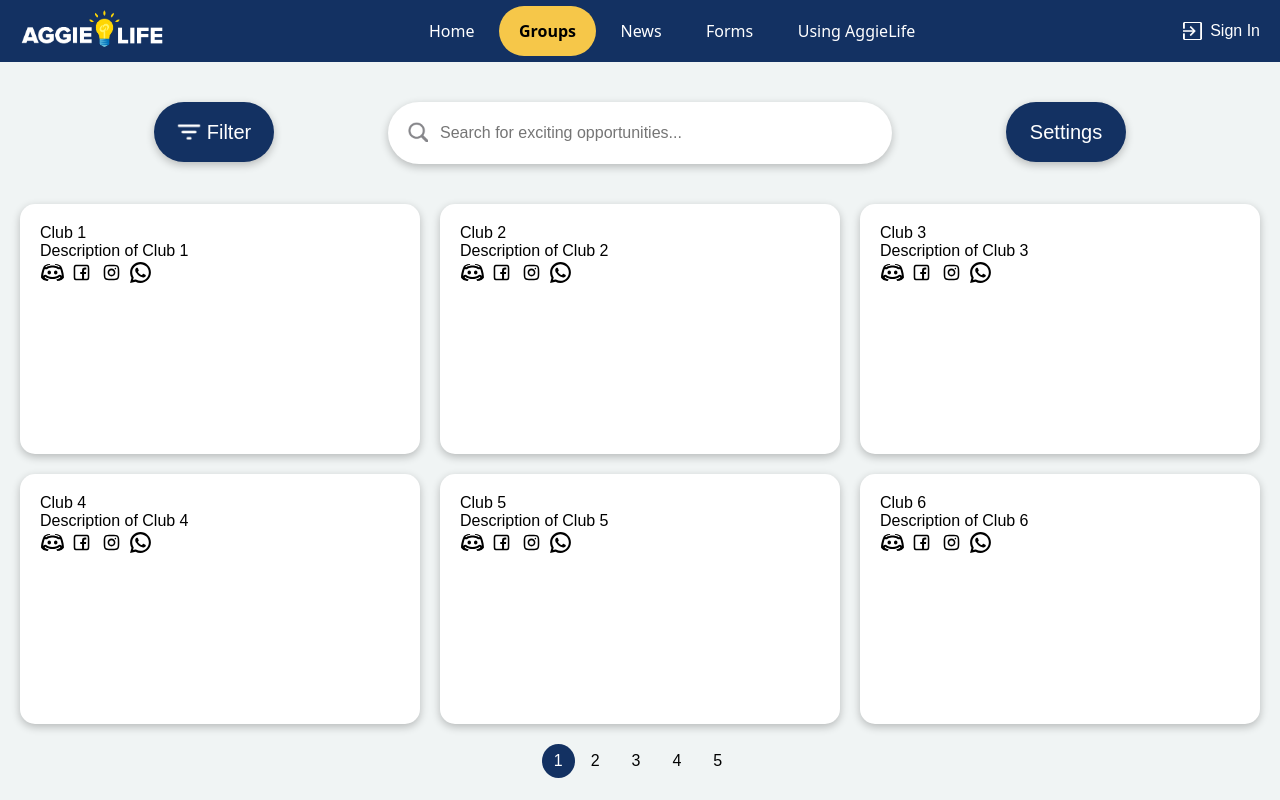
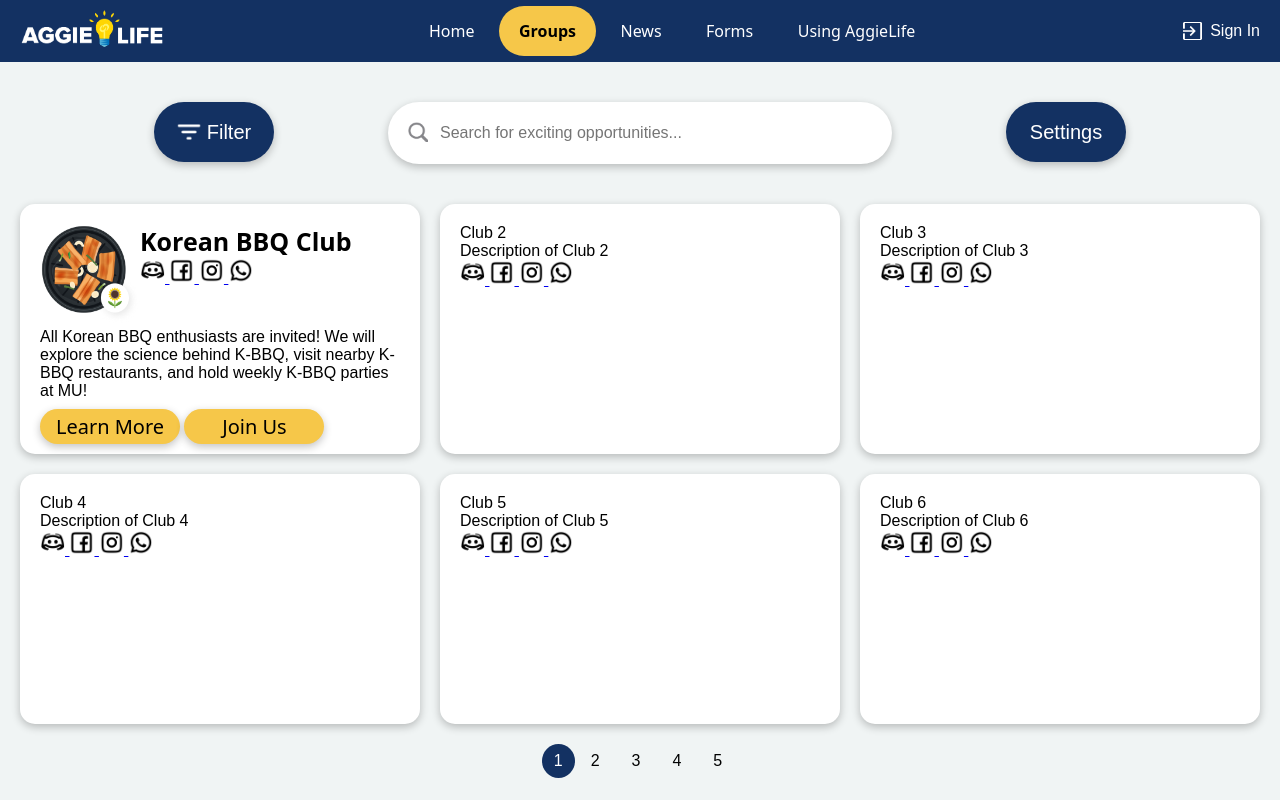
Before and after one commit to mardrea1221/AggieLife, a plain HTML site: page index.html in a window 1280 px wide. Drawn offline with nearby package versions, Linux system fonts and the light colour scheme.

Commit message:
tiles
mostly tile work and styling, putting containers side-by-side, replacing icons

```diff
--- a/index.html
+++ b/index.html
@@ -43,58 +43,71 @@
 
       </nav>
       <div class="tile-container">
-        <div class="tile" data-categories="Category 3,Category 1">Club 1
-          <div class="description">Description of Club 1</div>
-          <div id="socials">
-            <img src="assets/icons8-discord.svg" alt="discord" width="25" height="25">
-            <img src="assets/icons8-facebook.svg" alt="facebook" width="25" height="25">
-            <img src="assets/icons8-instagram.svg" alt="instagram" width="25" height="25">
-            <img src="assets/icons8-whatsapp.svg" alt="whatsapp" width="25" height="25">
+        <div class="tile" data-categories="Category 3,Category 1">
+          <div id="wrapper">
+            <div id="side-1">
+              <img src="assets/Group-6.png" alt="aggie" width="100" height="100">
+            </div>
+            <div id="side-2">
+              <div class="club-name">Korean BBQ Club</div>
+              <div id="socials">
+                <a href="https://discord.com/"> <img src="assets/Vector-2.png" alt="discord" width="25" height="25"> </a>
+                <a href="https://facebook.com/"> <img src="assets/Vector.png" alt="facebook" width="25" height="25"> </a>
+                <a href="https://instagram.com/"> <img src="assets/Vector-1.png" alt="instagram" width="25" height="25"> </a>
+                <a href="https://www.whatsapp.com/"> <img src="assets/Vector-3.png" alt="whatsapp" width="25" height="25"> </a>
+              </div>
+            </div>
+          </div>
+          <div class="description">All Korean BBQ enthusiasts are invited! We will explore the science behind K-BBQ,
+            visit nearby K-BBQ restaurants, and hold weekly K-BBQ parties at MU!</div>
+          <div class="tile-buttons">
+            <button type="button" id="learn-btn">Learn More</button>
+            <button type="button" id="join-btn">Join Us</button>
           </div>
         </div>
         <div class="tile" data-categories="Category 1,Category 3">Club 2
           <div class="description">Description of Club 2</div>
           <div id="socials">
-            <img src="assets/icons8-discord.svg" alt="discord" width="25" height="25">
-            <img src="assets/icons8-facebook.svg" alt="facebook" width="25" height="25">
-            <img src="assets/icons8-instagram.svg" alt="instagram" width="25" height="25">
-            <img src="assets/icons8-whatsapp.svg" alt="whatsapp" width="25" height="25">
+            <a href="https://discord.com/"> <img src="assets/Vector-2.png" alt="discord" width="25" height="25"> </a>
+            <a href="https://facebook.com/"> <img src="assets/Vector.png" alt="facebook" width="25" height="25"> </a>
+            <a href="https://instagram.com/"> <img src="assets/Vector-1.png" alt="instagram" width="25" height="25"> </a>
+            <a href="https://www.whatsapp.com/"> <img src="assets/Vector-3.png" alt="whatsapp" width="25" height="25"> </a>
           </div>
         </div>
         <div class="tile" data-categories="Category 2,Category 3">Club 3
           <div class="description">Description of Club 3</div>
           <div id="socials">
-            <img src="assets/icons8-discord.svg" alt="discord" width="25" height="25">
-            <img src="assets/icons8-facebook.svg" alt="facebook" width="25" height="25">
-            <img src="assets/icons8-instagram.svg" alt="instagram" width="25" height="25">
-            <img src="assets/icons8-whatsapp.svg" alt="whatsapp" width="25" height="25">
+            <a href="https://discord.com/"> <img src="assets/Vector-2.png" alt="discord" width="25" height="25"> </a>
+            <a href="https://facebook.com/"> <img src="assets/Vector.png" alt="facebook" width="25" height="25"> </a>
+            <a href="https://instagram.com/"> <img src="assets/Vector-1.png" alt="instagram" width="25" height="25"> </a>
+            <a href="https://www.whatsapp.com/"> <img src="assets/Vector-3.png" alt="whatsapp" width="25" height="25"> </a>
           </div>
         </div>
         <div class="tile" data-categories="Category 1,Category 2">Club 4
           <div class="description">Description of Club 4</div>
           <div id="socials">
-            <img src="assets/icons8-discord.svg" alt="discord" width="25" height="25">
-            <img src="assets/icons8-facebook.svg" alt="facebook" width="25" height="25">
-            <img src="assets/icons8-instagram.svg" alt="instagram" width="25" height="25">
-            <img src="assets/icons8-whatsapp.svg" alt="whatsapp" width="25" height="25">
+            <a href="https://discord.com/"> <img src="assets/Vector-2.png" alt="discord" width="25" height="25"> </a>
+            <a href="https://facebook.com/"> <img src="assets/Vector.png" alt="facebook" width="25" height="25"> </a>
+            <a href="https://instagram.com/"> <img src="assets/Vector-1.png" alt="instagram" width="25" height="25"> </a>
+            <a href="https://www.whatsapp.com/"> <img src="assets/Vector-3.png" alt="whatsapp" width="25" height="25"> </a>
           </div>
         </div>
         <div class="tile" data-categories="Category 2">Club 5
           <div class="description">Description of Club 5</div>
           <div id="socials">
-            <img src="assets/icons8-discord.svg" alt="discord" width="25" height="25">
-            <img src="assets/icons8-facebook.svg" alt="facebook" width="25" height="25">
-            <img src="assets/icons8-instagram.svg" alt="instagram" width="25" height="25">
-            <img src="assets/icons8-whatsapp.svg" alt="whatsapp" width="25" height="25">
+            <a href="https://discord.com/"> <img src="assets/Vector-2.png" alt="discord" width="25" height="25"> </a>
+            <a href="https://facebook.com/"> <img src="assets/Vector.png" alt="facebook" width="25" height="25"> </a>
+            <a href="https://instagram.com/"> <img src="assets/Vector-1.png" alt="instagram" width="25" height="25"> </a>
+            <a href="https://www.whatsapp.com/"> <img src="assets/Vector-3.png" alt="whatsapp" width="25" height="25"> </a>
           </div>
         </div>
         <div class="tile" data-categories="Category 1">Club 6
           <div class="description">Description of Club 6</div>
           <div id="socials">
-            <img src="assets/icons8-discord.svg" alt="discord" width="25" height="25">
-            <img src="assets/icons8-facebook.svg" alt="facebook" width="25" height="25">
-            <img src="assets/icons8-instagram.svg" alt="instagram" width="25" height="25">
-            <img src="assets/icons8-whatsapp.svg" alt="whatsapp" width="25" height="25">
+            <a href="https://discord.com/"> <img src="assets/Vector-2.png" alt="discord" width="25" height="25"> </a>
+            <a href="https://facebook.com/"> <img src="assets/Vector.png" alt="facebook" width="25" height="25"> </a>
+            <a href="https://instagram.com/"> <img src="assets/Vector-1.png" alt="instagram" width="25" height="25"> </a>
+            <a href="https://www.whatsapp.com/"> <img src="assets/Vector-3.png" alt="whatsapp" width="25" height="25"> </a>
           </div>
         </div>
       </div>
--- a/style.css
+++ b/style.css
@@ -190,6 +190,52 @@ button[type="search"] {
 	border-radius: 15px;
 	padding: 20px;
 	box-shadow: rgba(0, 0, 0, 0.24) 0px 3px 8px;
+	position: relative;
+}
+
+#wrapper {
+    overflow: hidden; /* add this to contain floated children */
+}
+#side-1 {
+    width: 100px;
+    float:left; /* add this */
+}
+#side-2 {
+    float: left; /* add this */
+}
+
+.club-name {
+	font-family: system-ui, -apple-system, BlinkMacSystemFont;
+	font-size: 25px;
+	font-weight: bold;
+}
+
+.tile-buttons {
+	position: absolute;
+	bottom: 10px;
+}
+
+#learn-btn{
+	width: 140px;
+	height: 35px;
+	border: none;
+	border-radius: 1000px;
+	background-color: #F6C749;
+	color: black;
+	font-size: 20px;
+	box-shadow: rgba(0, 0, 0, 0.24) 0px 3px 8px;
+	font-family: system-ui, -apple-system, BlinkMacSystemFont;
+}
+#join-btn{
+	width: 140px;
+	height: 35px;
+	border: none;
+	border-radius: 1000px;
+	background-color: #F6C749;
+	color: black;
+	font-size: 20px;
+	box-shadow: rgba(0, 0, 0, 0.24) 0px 3px 8px;
+	font-family: system-ui, -apple-system, BlinkMacSystemFont;
 }
 
 /* pagination div */
```
Also changed, not shown: page2.html (+24 -24 lines), page3.html (+24 -24 lines), page4.html (+24 -24 lines), page5.html (+24 -24 lines), assets/Group-6.png (added), assets/Vector-1.png (added), assets/Vector-2.png (added), assets/Vector-3.png (added), assets/Vector.png (added).
